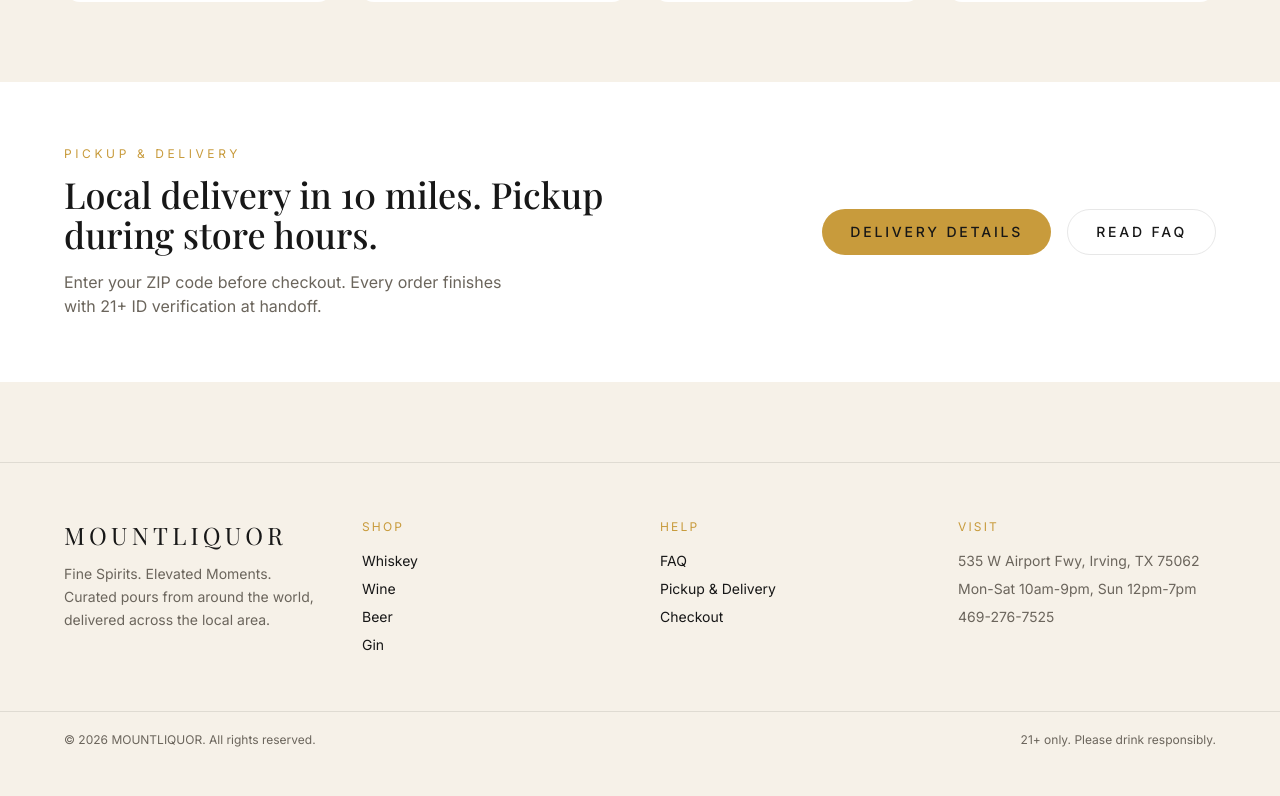
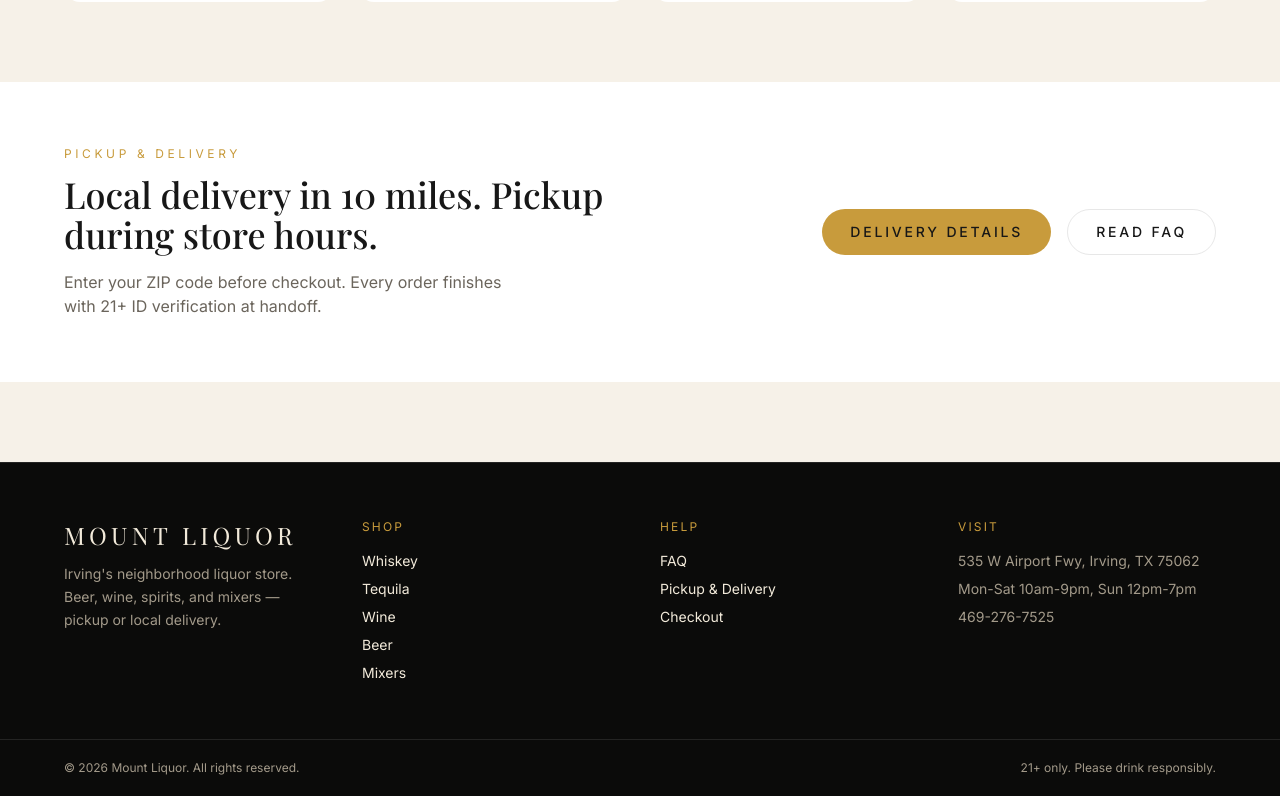
Before and after one commit to utsthapa/mount-liquor, a Next.js app: page / in a window 1280 px wide. Shown: the part 3456-4252 px from the top of the page. Before the commit the page ends 4224 px from the top, so only its background shows below. Built offline with nearby package versions, Linux system fonts and the light colour scheme; no server answers.

Commit message:
refactor(footer): repaint footer to dark masthead theme

```diff
--- a/components/footer.tsx
+++ b/components/footer.tsx
@@ -3,21 +3,22 @@
 
 export function Footer() {
   return (
-    <footer className="mt-20 border-t border-[color:var(--color-line)] bg-[color:var(--color-bg)] text-[color:var(--color-ink)]">
+    <footer className="mt-20 border-t border-[color:var(--color-line-on-dark)] bg-[color:var(--color-bg-dark)] text-[color:var(--color-ink-on-dark)]">
       <div className="mx-auto max-w-[1200px] px-6 py-14 grid gap-10 md:grid-cols-4">
         <div>
-          <p className="font-serif text-2xl tracking-[0.18em]">{storeConfig.displayName}</p>
-          <p className="mt-3 text-sm text-[color:var(--color-muted)] leading-relaxed">
-            {storeConfig.tagline} Curated pours from around the world, delivered across the local area.
+          <p className="font-serif text-2xl tracking-[0.18em]">MOUNT LIQUOR</p>
+          <p className="mt-3 text-sm text-[color:var(--color-muted-on-dark)] leading-relaxed">
+            Irving&apos;s neighborhood liquor store. Beer, wine, spirits, and mixers — pickup or local delivery.
           </p>
         </div>
         <div>
           <p className="text-xs uppercase tracking-[0.18em] text-[color:var(--color-gold)]">Shop</p>
           <ul className="mt-4 space-y-2 text-sm">
             <li><Link href="/collections/whiskey" className="hover:text-[color:var(--color-gold)]">Whiskey</Link></li>
+            <li><Link href="/collections/tequila" className="hover:text-[color:var(--color-gold)]">Tequila</Link></li>
             <li><Link href="/collections/wine" className="hover:text-[color:var(--color-gold)]">Wine</Link></li>
             <li><Link href="/collections/beer" className="hover:text-[color:var(--color-gold)]">Beer</Link></li>
-            <li><Link href="/collections/gin" className="hover:text-[color:var(--color-gold)]">Gin</Link></li>
+            <li><Link href="/collections/mixers" className="hover:text-[color:var(--color-gold)]">Mixers</Link></li>
           </ul>
         </div>
         <div>
@@ -30,16 +31,20 @@
         </div>
         <div>
           <p className="text-xs uppercase tracking-[0.18em] text-[color:var(--color-gold)]">Visit</p>
-          <ul className="mt-4 space-y-2 text-sm text-[color:var(--color-muted)]">
+          <ul className="mt-4 space-y-2 text-sm text-[color:var(--color-muted-on-dark)]">
             <li>{storeConfig.address}</li>
             <li>{storeConfig.hours}</li>
-            <li><a href={`tel:${storeConfig.phone}`} className="hover:text-[color:var(--color-gold)]">{storeConfig.phone}</a></li>
+            <li>
+              <a href={`tel:${storeConfig.phone}`} className="hover:text-[color:var(--color-gold)]">
+                {storeConfig.phone}
+              </a>
+            </li>
           </ul>
         </div>
       </div>
-      <div className="border-t border-[color:var(--color-line)]">
-        <div className="mx-auto max-w-[1200px] px-6 py-5 flex flex-wrap items-center justify-between gap-2 text-xs text-[color:var(--color-muted)]">
-          <p>&copy; {new Date().getFullYear()} {storeConfig.displayName}. All rights reserved.</p>
+      <div className="border-t border-[color:var(--color-line-on-dark)]">
+        <div className="mx-auto max-w-[1200px] px-6 py-5 flex flex-wrap items-center justify-between gap-2 text-xs text-[color:var(--color-muted-on-dark)]">
+          <p>&copy; {new Date().getFullYear()} Mount Liquor. All rights reserved.</p>
           <p>21+ only. Please drink responsibly.</p>
         </div>
       </div>
```
